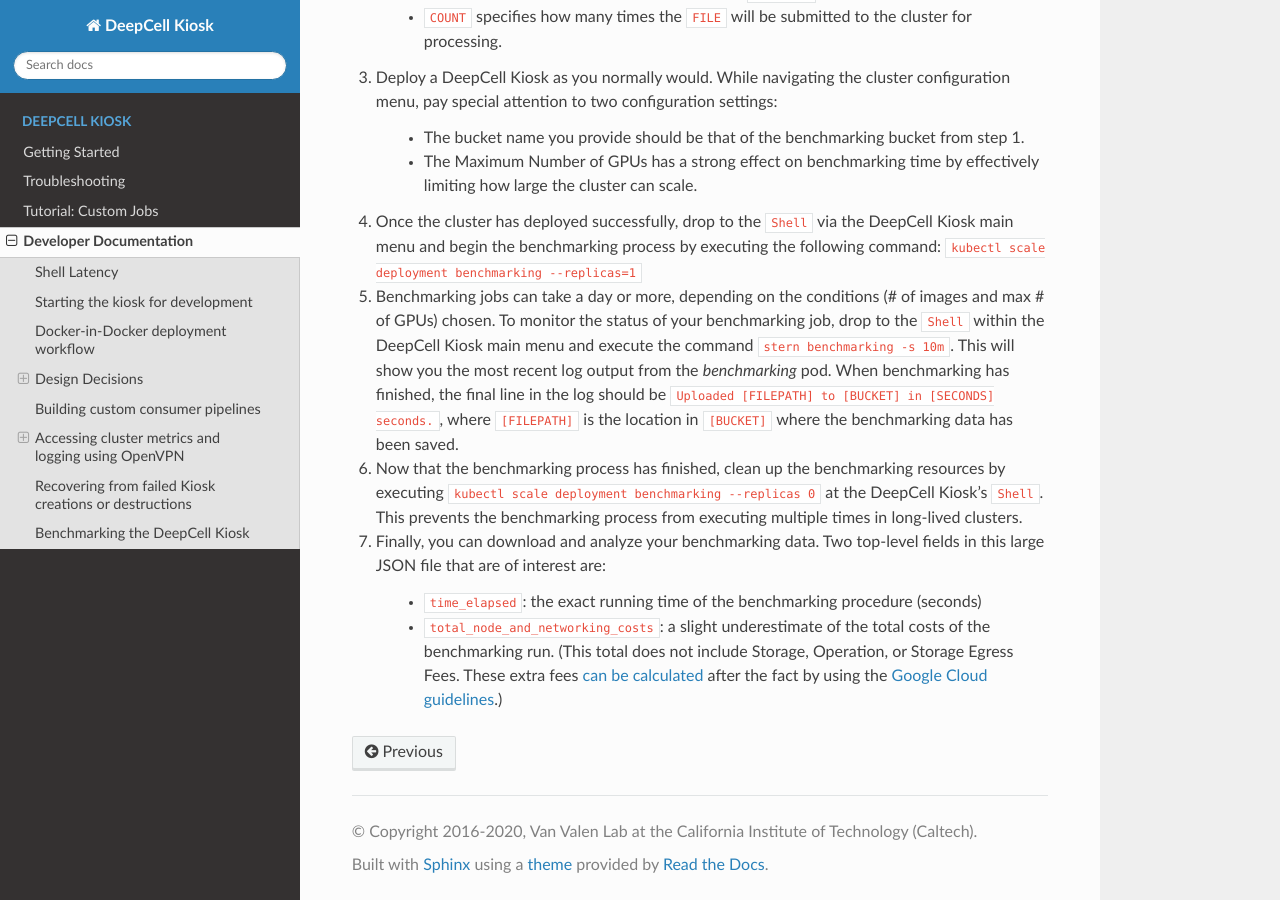
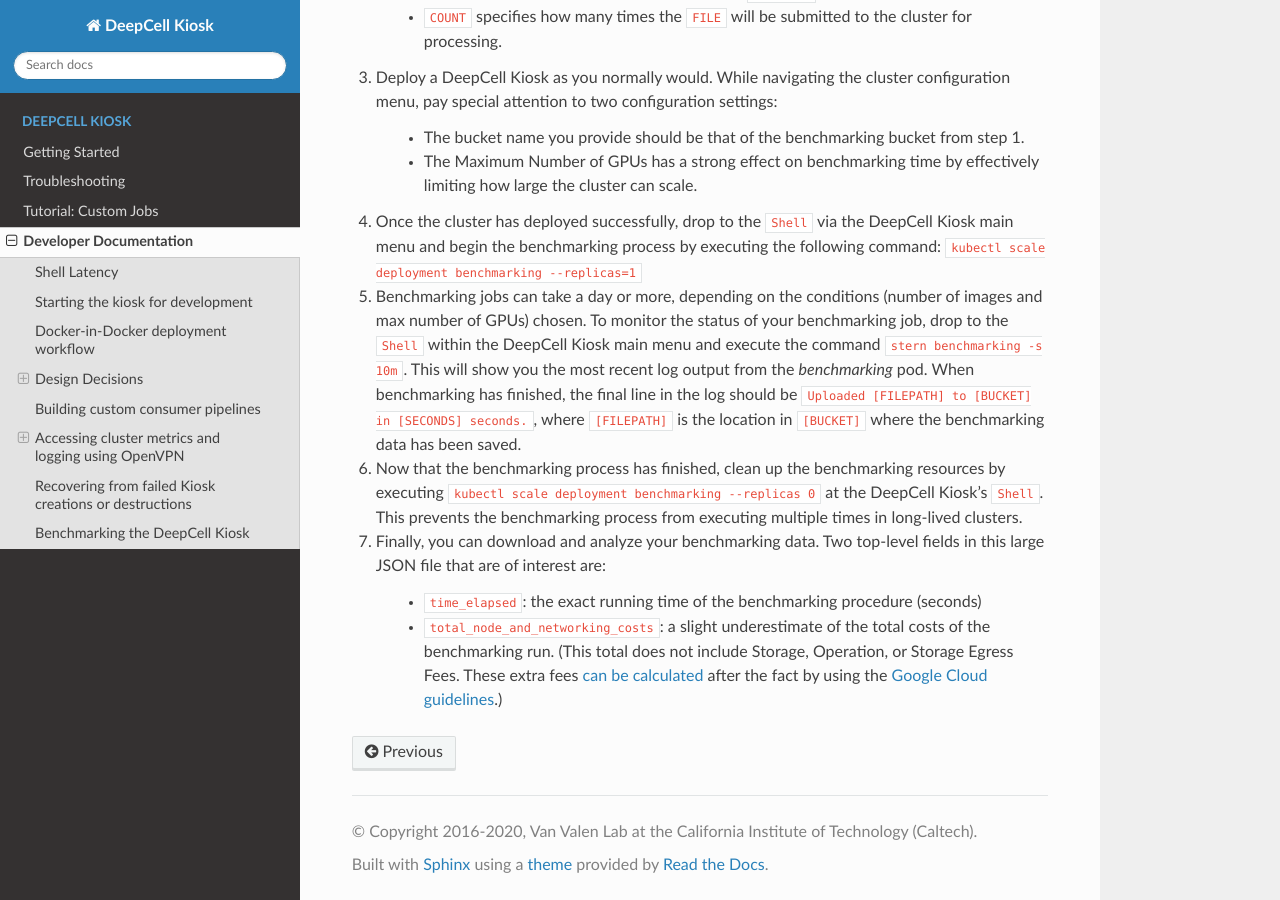
Before and after one commit to vanvalenlab/kiosk-console, a Sphinx documentation site: the page built from docs/source/DEVELOPER.rst, in a window 1280 px wide and 900 px high, scrolled down 4591 px. Built offline with Sphinx 7.4.7 and the Read the Docs theme 2.0.0, drawn with Linux system fonts in a browser that asks for light colours.

Commit message:
touching up text

```diff
--- a/docs/source/DEVELOPER.rst
+++ b/docs/source/DEVELOPER.rst
@@ -165,7 +165,7 @@
 
 4. Once the cluster has deployed successfully, drop to the ``Shell`` via the DeepCell Kiosk main menu and begin the benchmarking process by executing the following command: ``kubectl scale deployment benchmarking --replicas=1``
 
-5. Benchmarking jobs can take a day or more, depending on the conditions (# of images and max # of GPUs) chosen. To monitor the status of your benchmarking job, drop to the ``Shell`` within the DeepCell Kiosk main menu and execute the command ``stern benchmarking -s 10m``. This will show you the most recent log output from the `benchmarking` pod. When benchmarking has finished, the final line in the log should be ``Uploaded [FILEPATH] to [BUCKET] in [SECONDS] seconds.``, where ``[FILEPATH]`` is the location in ``[BUCKET]`` where the benchmarking data has been saved.
+5. Benchmarking jobs can take a day or more, depending on the conditions (number of images and max number of GPUs) chosen. To monitor the status of your benchmarking job, drop to the ``Shell`` within the DeepCell Kiosk main menu and execute the command ``stern benchmarking -s 10m``. This will show you the most recent log output from the `benchmarking` pod. When benchmarking has finished, the final line in the log should be ``Uploaded [FILEPATH] to [BUCKET] in [SECONDS] seconds.``, where ``[FILEPATH]`` is the location in ``[BUCKET]`` where the benchmarking data has been saved.
 
 6. Now that the benchmarking process has finished, clean up the benchmarking resources by executing ``kubectl scale deployment benchmarking --replicas 0`` at the DeepCell Kiosk's ``Shell``. This prevents the benchmarking process from executing multiple times in long-lived clusters.
 
```
